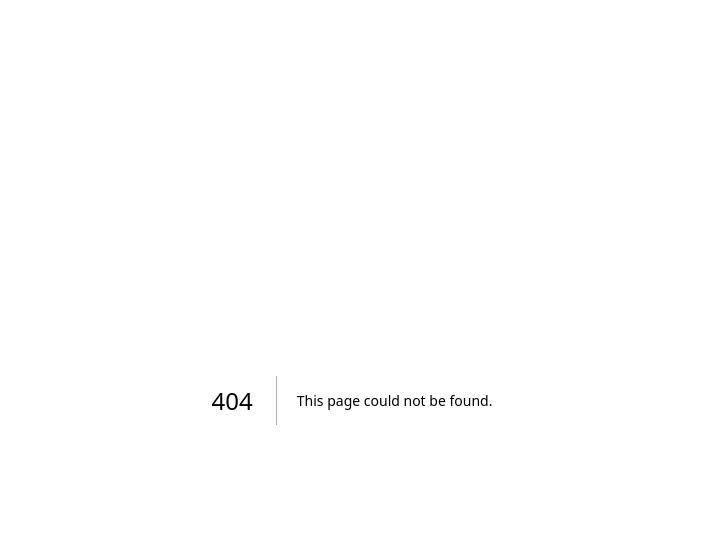
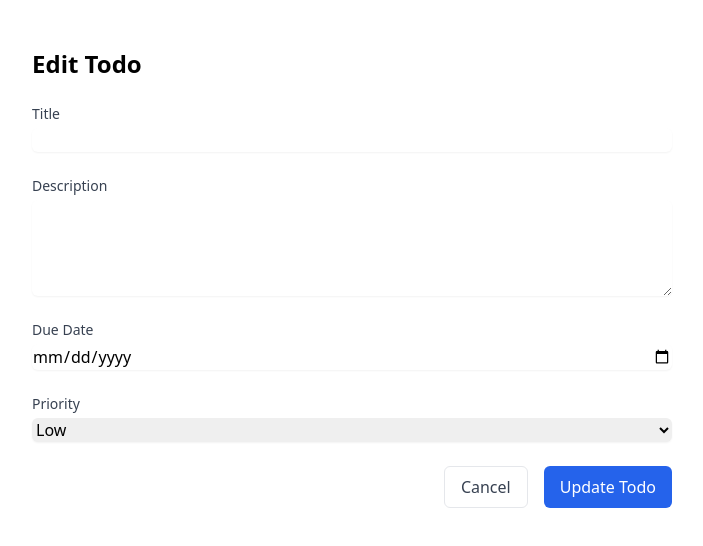
Before and after one commit to froakie71/information-assurance, a Next.js app in the folder frontend/: page /dashboard/edit-todo/1 in a window 1280 px wide. Before the commit this address had no page. Shown: the top 546 px of the page, without its empty margins (288-991 px from the left). Built offline with nearby package versions, Linux system fonts and the light colour scheme; no server answers.

Commit message:
update and delete todo success

```diff
--- a/frontend/src/components/Todo/TodoList.tsx
+++ b/frontend/src/components/Todo/TodoList.tsx
@@ -1,4 +1,5 @@
 import { useState, useEffect } from 'react';
+import Link from 'next/link';
 
 interface Todo {
   id: number;
@@ -31,6 +32,45 @@ export default function TodoList() {
     }
   };
 
+  const handleToggleComplete = async (id: number) => {
+    try {
+      const todo = todos.find(t => t.id === id);
+      const response = await fetch(`http://localhost:8000/api/todos/${id}/toggle`, {
+        method: 'PATCH',
+        credentials: 'include',
+        headers: {
+          'Content-Type': 'application/json',
+        },
+        body: JSON.stringify({ is_completed: !todo?.is_completed }),
+      });
+
+      if (response.ok) {
+        setTodos(todos.map(todo =>
+          todo.id === id ? { ...todo, is_completed: !todo.is_completed } : todo
+        ));
+      }
+    } catch (error) {
+      console.error('Error updating todo:', error);
+    }
+  };
+
+  const handleDelete = async (id: number) => {
+    if (!confirm('Are you sure you want to delete this todo?')) return;
+
+    try {
+      const response = await fetch(`http://localhost:8000/api/todos/${id}`, {
+        method: 'DELETE',
+        credentials: 'include',
+      });
+
+      if (response.ok) {
+        setTodos(todos.filter(todo => todo.id !== id));
+      }
+    } catch (error) {
+      console.error('Error deleting todo:', error);
+    }
+  };
+
   const formatDate = (dateString: string) => {
     return new Date(dateString).toLocaleDateString();
   };
@@ -46,12 +86,16 @@ export default function TodoList() {
                 <input
                   type="checkbox"
                   checked={todo.is_completed}
-                  className="mt-1.5 h-4 w-4 rounded border-gray-300 text-indigo-600 focus:ring-indigo-500"
-                  readOnly
+                  onChange={() => handleToggleComplete(todo.id)}
+                  className="mt-1.5 h-4 w-4 rounded border-gray-300 text-indigo-600 focus:ring-indigo-500 cursor-pointer"
                 />
                 <div className="min-w-0 flex-1">
-                  <h3 className="text-lg font-semibold text-gray-900">{todo.title}</h3>
-                  <p className="mt-1 text-gray-600">{todo.description}</p>
+                  <h3 className={`text-lg font-semibold ${todo.is_completed ? 'line-through text-gray-500' : 'text-gray-900'}`}>
+                    {todo.title}
+                  </h3>
+                  <p className={`mt-1 ${todo.is_completed ? 'line-through text-gray-400' : 'text-gray-600'}`}>
+                    {todo.description}
+                  </p>
                   <div className="mt-2 flex items-center space-x-4">
                     <div className="text-sm text-gray-500">
                       Due: {formatDate(todo.due_date)}
@@ -66,15 +110,43 @@ export default function TodoList() {
                   </div>
                 </div>
               </div>
-              {todo.image && (
-                <div className="ml-4 flex-shrink-0">
+              <div className="flex items-center space-x-4">
+                {todo.image && (
                   <img
                     src={`http://localhost:8000/storage/${todo.image}`}
                     alt="Todo attachment"
                     className="h-24 w-24 rounded-lg object-cover shadow-sm"
                   />
+                )}
+                <div className="flex space-x-2">
+                  <Link
+                    href={`/dashboard/edit-todo/${todo.id}`}
+                    className="text-blue-600 hover:text-blue-800"
+                  >
+                    <svg
+                      className="w-5 h-5"
+                      fill="none"
+                      stroke="currentColor"
+                      viewBox="0 0 24 24"
+                    >
+                      <path
+                        strokeLinecap="round"
+                        strokeLinejoin="round"
+                        strokeWidth="2"
+                        d="M11 5H6a2 2 0 00-2 2v11a2 2 0 002 2h11a2 2 0 002-2v-5m-1.414-9.414a2 2 0 112.828 2.828L11.828 15H9v-2.828l8.586-8.586z"
+                      />
+                    </svg>
+                  </Link>
+                  <button
+                    onClick={() => handleDelete(todo.id)}
+                    className="text-red-600 hover:text-red-800"
+                  >
+                    <svg className="w-5 h-5" fill="none" stroke="currentColor" viewBox="0 0 24 24">
+                      <path strokeLinecap="round" strokeLinejoin="round" strokeWidth="2" d="M19 7l-.867 12.142A2 2 0 0116.138 21H7.862a2 2 0 01-1.995-1.858L5 7m5 4v6m4-6v6m1-10V4a1 1 0 00-1-1h-4a1 1 0 00-1 1v3M4 7h16" />
+                    </svg>
+                  </button>
                 </div>
-              )}
+              </div>
             </div>
           </div>
         ))}
--- /dev/null
+++ b/frontend/src/pages/dashboard/edit-todo/[id].tsx
@@ -0,0 +1,129 @@
+import { useState, useEffect } from 'react';
+import { useRouter } from 'next/router';
+
+export default function EditTodo() {
+  const router = useRouter();
+  const { id } = router.query;
+  const [todo, setTodo] = useState({
+    title: '',
+    description: '',
+    due_date: '',
+    priority: '',
+    image: null as string | null
+  });
+
+  useEffect(() => {
+    if (id) {
+      fetchTodo();
+    }
+  }, [id]);
+
+  const fetchTodo = async () => {
+    try {
+      const response = await fetch(`http://localhost:8000/api/todos/${id}`, {
+        credentials: 'include'
+      });
+      if (response.ok) {
+        const data = await response.json();
+        setTodo({
+          title: data.title,
+          description: data.description,
+          due_date: data.due_date.split('T')[0], // Format date for input
+          priority: data.priority,
+          image: data.image
+        });
+      }
+    } catch (error) {
+      console.error('Error fetching todo:', error);
+    }
+  };
+
+  const handleSubmit = async (e: React.FormEvent<HTMLFormElement>) => {
+    e.preventDefault();
+    const formData = new FormData(e.currentTarget);
+
+    try {
+      const response = await fetch(`http://localhost:8000/api/todos/${id}`, {
+        method: 'POST',
+        credentials: 'include',
+        body: formData
+      });
+
+      if (response.ok) {
+        router.push('/dashboard');
+      }
+    } catch (error) {
+      console.error('Error updating todo:', error);
+    }
+  };
+
+  return (
+    <div className="max-w-2xl mx-auto mt-8 p-4">
+      <h1 className="text-2xl font-bold mb-6">Edit Todo</h1>
+      <form onSubmit={handleSubmit} className="space-y-6">
+        <div>
+          <label className="block text-sm font-medium text-gray-700">Title</label>
+          <input
+            type="text"
+            name="title"
+            defaultValue={todo.title}
+            className="mt-1 block w-full rounded-md border-gray-300 shadow-sm focus:border-indigo-500 focus:ring-indigo-500"
+            required
+          />
+        </div>
+
+        <div>
+          <label className="block text-sm font-medium text-gray-700">Description</label>
+          <textarea
+            name="description"
+            defaultValue={todo.description}
+            className="mt-1 block w-full rounded-md border-gray-300 shadow-sm focus:border-indigo-500 focus:ring-indigo-500"
+            rows={4}
+            required
+          />
+        </div>
+
+        <div>
+          <label className="block text-sm font-medium text-gray-700">Due Date</label>
+          <input
+            type="date"
+            name="due_date"
+            defaultValue={todo.due_date}
+            className="mt-1 block w-full rounded-md border-gray-300 shadow-sm focus:border-indigo-500 focus:ring-indigo-500"
+            required
+          />
+        </div>
+
+        <div>
+          <label className="block text-sm font-medium text-gray-700">Priority</label>
+          <select
+            name="priority"
+            defaultValue={todo.priority}
+            className="mt-1 block w-full rounded-md border-gray-300 shadow-sm focus:border-indigo-500 focus:ring-indigo-500"
+            required
+          >
+            <option value="Low">Low</option>
+            <option value="Medium">Medium</option>
+            <option value="High">High</option>
+          </select>
+        </div>
+
+        <div className="flex justify-end space-x-4">
+          <button
+            type="button"
+            onClick={() => router.back()}
+            className="px-4 py-2 border rounded-md text-gray-700 hover:bg-gray-50"
+          >
+            Cancel
+          </button>
+          <button
+            type="submit"
+            className="px-4 py-2 bg-blue-600 text-white rounded-md hover:bg-blue-700"
+          >
+            Update Todo
+          </button>
+        </div>
+      </form>
+    </div>
+  );
+}
```
Also changed, not shown: 2 other files (tests, documents, lock files or other folders).
